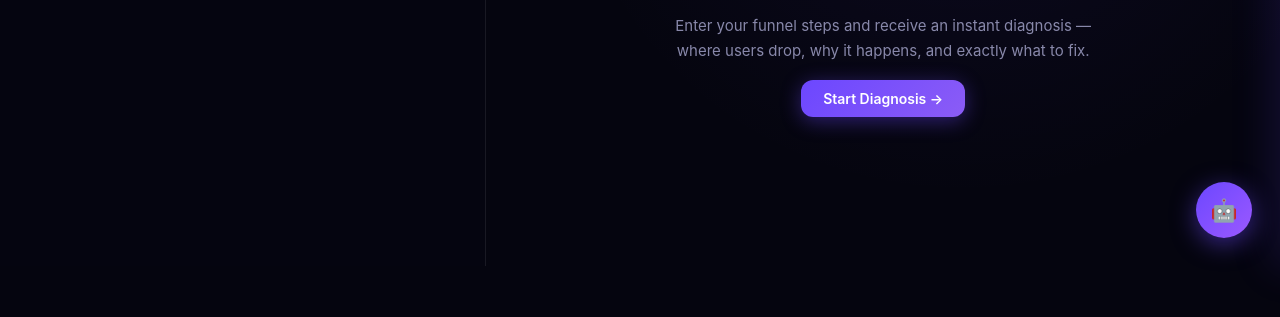
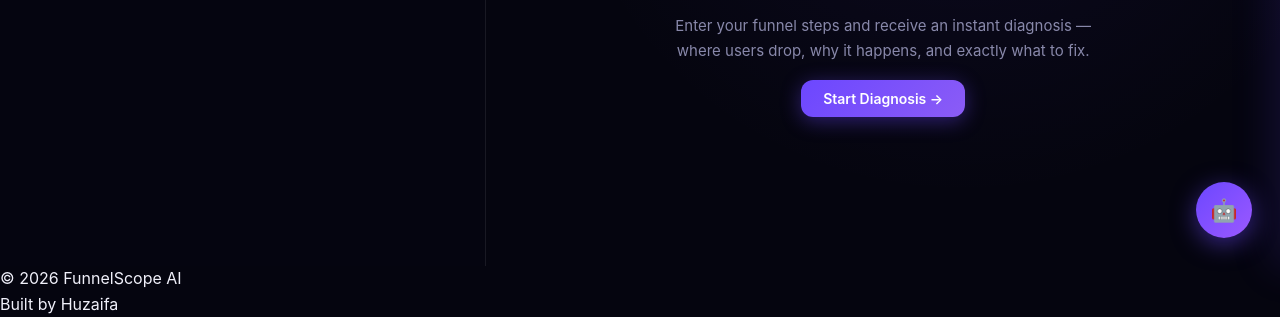
Before and after one commit to Huzaifa-Syed1/funnelscope-ai, a website: page public/index.html in a window 1280 px wide. Shown: the part 534-851 px from the top of the page. Before the commit the page ends 800 px from the top, so only its background shows below. Drawn offline with Linux system fonts and the light colour scheme; a script that the page names is missing.

Commit message:
Update index.html

```diff
--- a/public/index.html
+++ b/public/index.html
@@ -325,5 +325,14 @@
 </aside>
 
 <script type="module" src="/assets/js/dashboard-main.js"></script>
+  <footer class="app-footer">
+  <div class="footer-left">
+    © 2026 FunnelScope AI
+  </div>
+
+  <div class="footer-right">
+    Built by <span class="author-name">Huzaifa</span>
+  </div>
+</footer>
 </body>
 </html>
```
